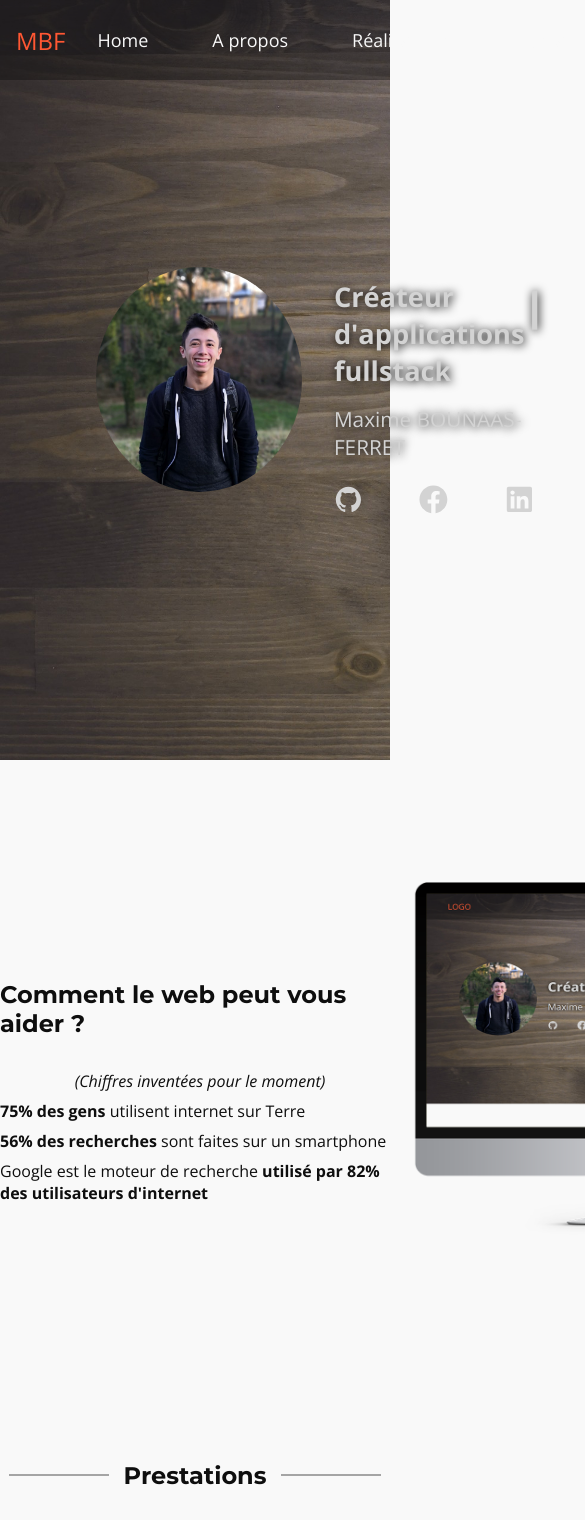
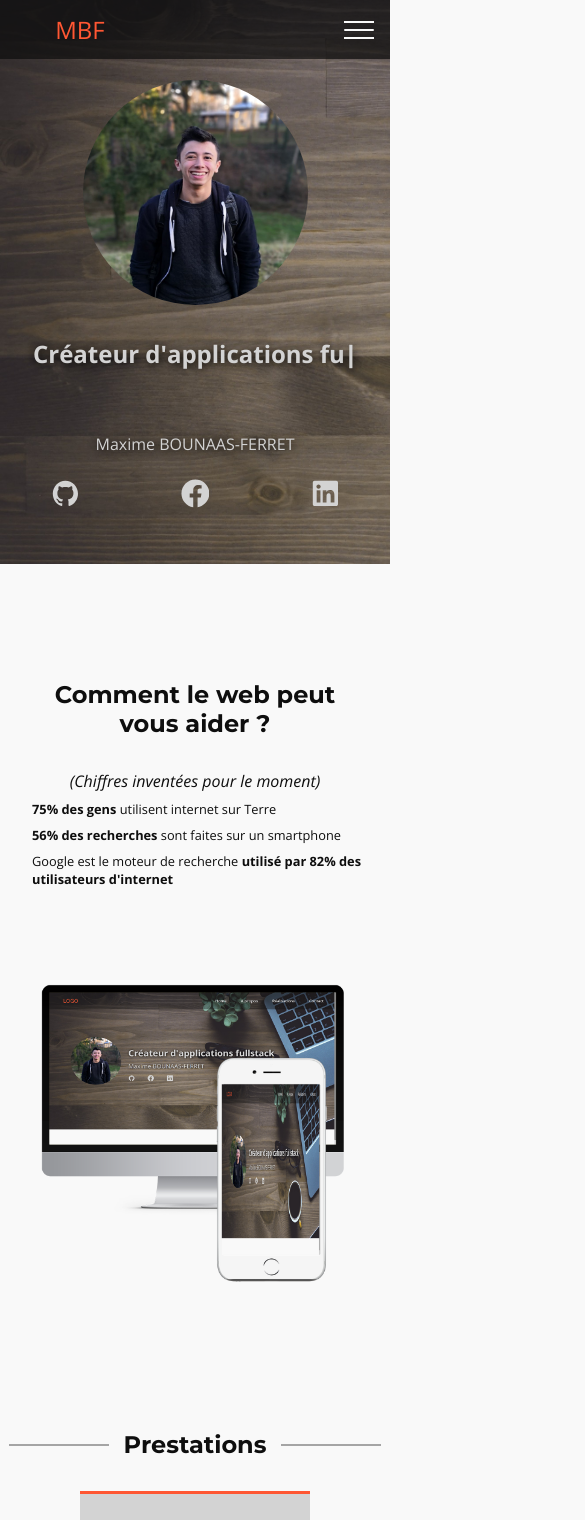
Before and after one commit to MaximeBF2000/portfolio_v2_frontend, a React (Create React App) app: page / in a window 390 px wide. Shown: the top 1520 px of the page, 585 px wide, since content can reach past the window. Built offline with nearby package versions, Linux system fonts and the light colour scheme.

Commit message:
added responsiveness to home page

```diff
--- a/package.json
+++ b/package.json
@@ -8,7 +8,6 @@
     "@testing-library/user-event": "^7.2.1",
     "aos": "^2.3.4",
     "node-sass": "^4.13.1",
-    "progressbar.js": "^1.1.0",
     "react": "^16.13.1",
     "react-dom": "^16.13.1",
     "react-icons": "^3.9.0",
--- a/src/components/Nav.js
+++ b/src/components/Nav.js
@@ -2,15 +2,21 @@ import React from 'react'
 import { Link } from "react-router-dom"
 
 export default function Nav() {
+  const showNav = e => {
+    const ul = e.target.parentNode.childNodes[1]
+    ul.classList.toggle("open")
+  }
+
   return (
     <nav className="navbar">
       <div className="logo"><Link to="/">MBF</Link></div>
       <ul>
-        <Link to="/"><li>Home</li></Link>
+        <Link to="/"><li>Accueil</li></Link>
         <Link to="/about"><li>A propos</li></Link>
         <Link to="/projects"><li>Réalisations</li></Link>
         <Link to="/contact"><li>Contact</li></Link>
       </ul>
+      <div className="hamburger" onClick={showNav}></div>
     </nav>
   )
 }
--- a/src/components/Skillbar.js
+++ b/src/components/Skillbar.js
@@ -2,7 +2,7 @@ import React from 'react'
 
 export default function Skillbar(props) {
   const { skill } = props
-  const { name, color, level, is_white } = skill
+  const { name, color, level } = skill
 
 
   return (
--- a/src/components/Stat.js
+++ b/src/components/Stat.js
@@ -20,7 +20,7 @@ export default function Stat() {
             </li>
           </ul>
         </div>
-        <div className="grid_el" data-aos="fade-up" data-aos-duration="1000">
+        <div className="grid_el img" data-aos="fade-up" data-aos-duration="1000">
           <img src={MacAndIphone} alt="Mac and Iphone with website in it"/>
         </div>
       </div>
--- a/src/context/AppState.js
+++ b/src/context/AppState.js
@@ -7,8 +7,7 @@ const initialState = {
     {
       name: "HTML5 / CSS3",
       color: "#2D7DD2",
-      level: 90,
-      is_white: true
+      level: 90
     },
     {
       name: "Javascript",
--- a/src/scss/_config.scss
+++ b/src/scss/_config.scss
@@ -14,6 +14,9 @@ $grey: #D3D3D3;
 // Z-index
 $navbar_Zindex: 10;
 
+// Breakpoints
+$bp-mobile: 450px;
+
 // Other
 $scrollbarColor: #dedede;
 $navHeight: 5rem;
--- a/src/scss/_setup.scss
+++ b/src/scss/_setup.scss
@@ -19,7 +19,9 @@
   border-radius: 1rem;
 }
 
-
+html{
+  overflow-x: hidden;
+}
 html, body, #root {
   width: 100%;
   height: 100%;
--- a/src/scss/componentStyle/_aboutText.scss
+++ b/src/scss/componentStyle/_aboutText.scss
@@ -5,7 +5,7 @@ section#aboutText{
 
   .grid{
     display: grid;
-    height: 90vh;
+    height: auto;
     grid-template-columns: 3fr 5fr;
     padding: 2rem;
 
--- a/src/scss/componentStyle/_header.scss
+++ b/src/scss/componentStyle/_header.scss
@@ -95,26 +95,53 @@ header{
 
 // RESPONSIVE
 
-@media(max-width: 950px){
+@media(max-width: $bp-mobile){
   header{
-    .typed_status h1{
-      font-size: 2rem;
-      min-height: 2rem;
-    }
-    h2{
-      font-size: 1.4rem;
+    padding: 0;
+    padding-top: $navHeight;
+    padding-bottom: 3.5rem;
+    flex-direction: column;
+
+    .header_presentation{
+      text-align: center;
+
+      .typed_status h1{
+        font-size: x-large;
+      }
+
+      .typed-cursor{
+        height: 100%;
+        font-size: x-large;
+      }
+
+      h2{
+        font-size: 1rem;
+      }
     }
   }
 }
 
-@media(max-width: 850px){
+@media screen and (max-width: $bp-mobile){
   header{
-    .typed_status h1{
-      font-size: 1.7rem;
-      min-height: 1.7rem;
+    height: auto;
+
+    .header_presentation{
+      margin: 0;
+      width: 100%;
+
+      .typed_status{
+        display: flex;
+        justify-content: center;
+        h1{
+          min-height: 5rem;
+          text-align: center;
+        }
+      }
     }
-    h2{
-      font-size: 1.3rem;
+
+    .socials{
+      width: 100%;
+      justify-content: space-around;
     }
   }
 }
--- a/src/scss/componentStyle/_nav.scss
+++ b/src/scss/componentStyle/_nav.scss
@@ -3,7 +3,7 @@
   width: 100%;
   height: $navHeight;
   padding: 0 1rem;
-  background-color: rgba($black, .4);
+  background-color: rgba($black, .7);
   color: $white;
   display: flex;
   justify-content: space-between;
@@ -54,4 +54,74 @@
       }
     }
   }
+
+  .hamburger{
+    display: none;
+    position: absolute;
+    top: 1.8rem;
+    right: 1rem;
+    width: 30px;
+    height: 2px;
+    background-color: $white;
+    border-radius: 1rem;
+
+    &::before, &::after{
+      content: "";
+      position: absolute;
+      left: 0;
+      width: 30px;
+      height: 2px;
+      background-color: $white;
+    }
+    &::before{
+      bottom: 400%;
+    }
+    &::after{
+      top: 400%;
+    }
+  }
 }
+
+@media screen and (max-width: $bp-mobile){
+  .navbar{
+    height: auto;
+    padding: .8rem 0;
+    align-items: center;
+    flex-direction: column;
+
+    .logo{
+      align-self: flex-start;
+    }
+
+    ul{
+      display: none;
+      margin-top: 2rem;
+      overflow: hidden;
+      flex-direction: column;
+      width: 100%;
+
+      &.open{
+        display: block;
+      }
+
+      a, a li {
+        width: 100%;
+      }
+      a li {
+        margin: 0;
+        padding: 1rem 0;
+        font-size: x-large;
+        text-align: center;
+
+        &:hover{
+          background-color: $white;
+          color: $black;
+        }
+      }
+    }
+    .hamburger{
+      display: block;
+      cursor: pointer;
+    }
+  }
+}
--- a/src/scss/componentStyle/_prestation.scss
+++ b/src/scss/componentStyle/_prestation.scss
@@ -12,7 +12,6 @@ section#prestation{
       @extend .container;
       position: relative;
       padding: 2rem;
-      // border-top: 3px solid $orange;
       background-color: $grey;
 
       &::before{
@@ -50,3 +49,11 @@ section#prestation{
     }
   }
 }
+
+@media(max-width: $bp-mobile){
+  section#prestation{
+    .grid{
+      grid-template-columns: 1fr;
+    }
+  }
+}
--- a/src/scss/componentStyle/_stat.scss
+++ b/src/scss/componentStyle/_stat.scss
@@ -1,14 +1,23 @@
 section#stat{
+  width: 100%;
   margin-top: 100vh - $headerHeight;
 
   .grid{
     display: grid;
     grid-template-columns: 1fr 1fr;
+    width: 100vw;
 
-    .text{
+    .grid_el{
+      padding: 2rem;
+      width: 100%;
+      overflow: hidden;
+    }
+
+    .grid_el.text{
       @extend .center;
 
       h2{
+        text-align: center;
         margin-bottom: 2rem;
         font-family: $ff-secondary;
       }
@@ -22,8 +31,36 @@ section#stat{
       }
     }
 
-    img{
-      max-width: 500px;
+    .grid_el.img{
+      @extend .center;
+
+      img{
+        max-width: 100%;
+        height: auto;
+      }
     }
   }
 }
+
+@media(max-width: $bp-mobile){
+  section#stat{
+    .grid{
+      grid-template-columns: 1fr;
+      width: 100vw;
+
+      .grid_el.text{
+        text-align: center;
+
+        h2{
+          font-size: x-large;
+        }
+        ul{
+          margin: 0 auto;
+          font-size: .8rem;
+          text-align: left;
+          list-style: none;
+        }
+      }
+    }
+  }
+}
```
Also changed, not shown: 1 other file (tests, documents, lock files or other folders).
